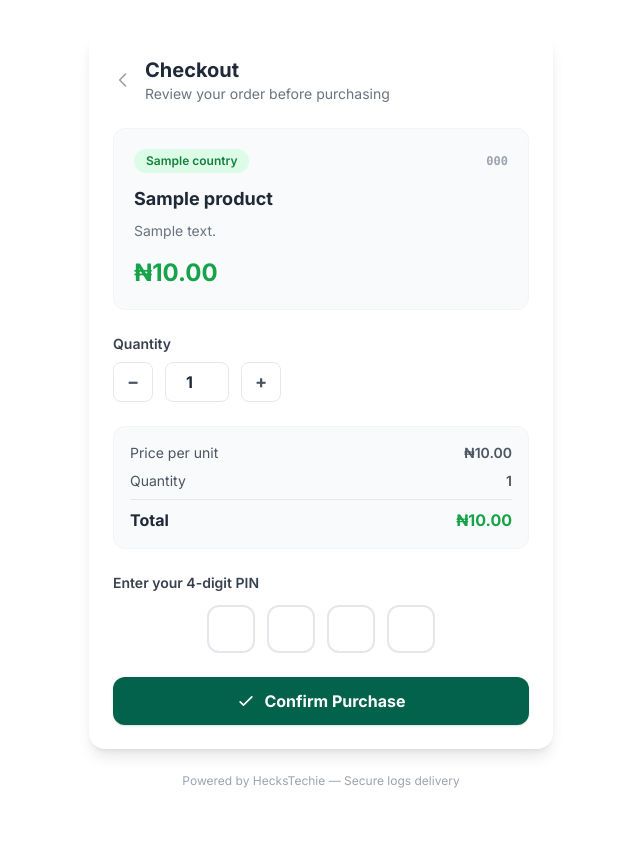
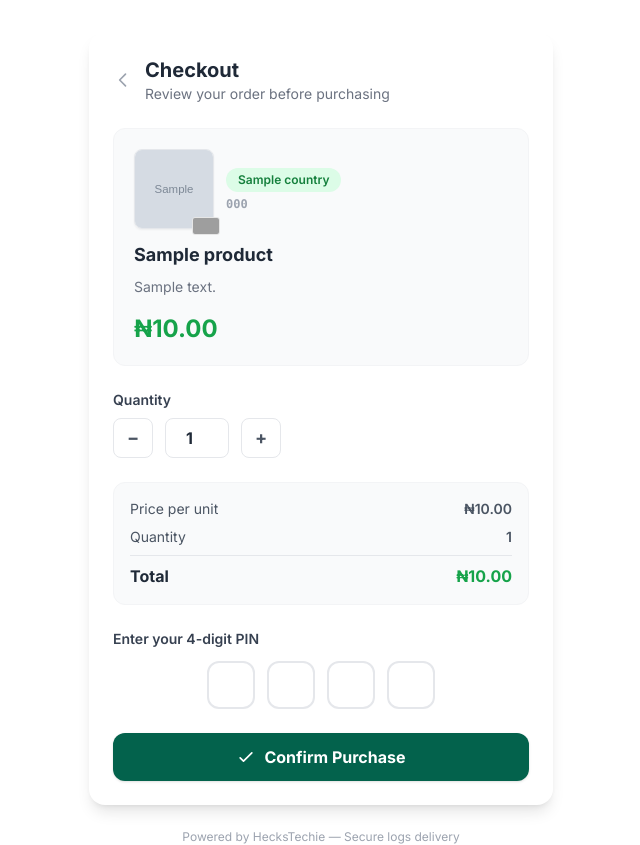
Before and after one commit to joshuaolumoye3-ops/easygets, a Laravel app: template resources/views/users/logs-checkout.blade.php in a window 1280 px wide. Shown: the top 845 px of the page, without its empty margins (319-959 px from the left). Before the commit the page ends 788 px from the top, so only its background shows below. Run offline with Laravel 12, Linux system fonts and the light colour scheme; the template is opened without the code that fills it: most values are stand-ins (such as "Sample title", 1, 10 or a date in 2020); grey boxes marked "Sample" are stand-in pictures; parts of the project's set-up code (start-up, migrations or seed data) failed here and were passed over; some libraries are stand-ins or nearby versions; grey boxes are pictures that could not be loaded.

Commit message:
update done

```diff
--- a/app/Http/Controllers/CountryController.php
+++ b/app/Http/Controllers/CountryController.php
@@ -1440,6 +1440,7 @@ class CountryController extends Controller
                     'name'         => $product->name,
                     'description'  => $product->description ?? 'Premium logs access',
                     'price'        => $product->client_price,
+                    'image_url'    => $product->image_url ?? null,
                     'country'      => $product->country ?? 'Global',
                     'country_code' => $product->country_code ? strtoupper($product->country_code) : 'GLB',
                 ];
@@ -1480,6 +1481,7 @@ class CountryController extends Controller
                 'name'         => $product->name,
                 'description'  => $product->description ?? 'Premium logs access',
                 'price'        => $product->client_price,
+                'image_url'    => $product->image_url ?? null,
                 'country'      => $product->country ?? 'Global',
                 'country_code' => $product->country_code ? strtoupper($product->country_code) : 'GLB',
             ];
--- a/resources/views/users/logs-checkout.blade.php
+++ b/resources/views/users/logs-checkout.blade.php
@@ -21,11 +21,23 @@
 
         {{-- Product Card --}}
         <div class="border border-gray-100 rounded-xl p-5 mb-6 bg-gray-50">
-            <div class="flex items-center justify-between mb-3">
-                <span class="inline-block bg-green-100 rounded-full px-3 py-1 text-xs font-semibold text-green-700">
-                    {{ $product->country }}
-                </span>
-                <span class="text-xs font-mono font-bold text-gray-400 uppercase">{{ $product->country_code }}</span>
+            <div class="flex items-start justify-between mb-3">
+                <div class="flex items-center gap-3">
+                    @if(!empty($product->image_url))
+                        <div class="relative">
+                            <img src="{{ $product->image_url }}" alt="{{ $product->name }}" class="w-20 h-20 object-cover rounded-lg shadow-sm border border-gray-200" onerror="this.onerror=null; this.src='/assets/sim-icon.svg'" />
+                            @if(!empty($product->country_code))
+                                <img src="https://flagcdn.com/w20/{{ strtolower($product->country_code) }}.png" alt="{{ $product->country ?? '' }}" style="position:absolute;right:-6px;bottom:-6px;width:28px;height:18px;border-radius:3px;border:1px solid #e6e6e6;object-fit:cover;" onerror="this.style.display='none'" />
+                            @endif
+                        </div>
+                    @endif
+                    <div>
+                        <span class="inline-block bg-green-100 rounded-full px-3 py-1 text-xs font-semibold text-green-700">
+                            {{ $product->country }}
+                        </span>
+                        <div class="text-xs font-mono font-bold text-gray-400 uppercase mt-1">{{ $product->country_code }}</div>
+                    </div>
+                </div>
             </div>
             <h2 class="font-bold text-gray-800 text-lg mb-2">{{ $product->name }}</h2>
             <p class="text-gray-500 text-sm mb-4">{{ $product->description }}</p>
```
